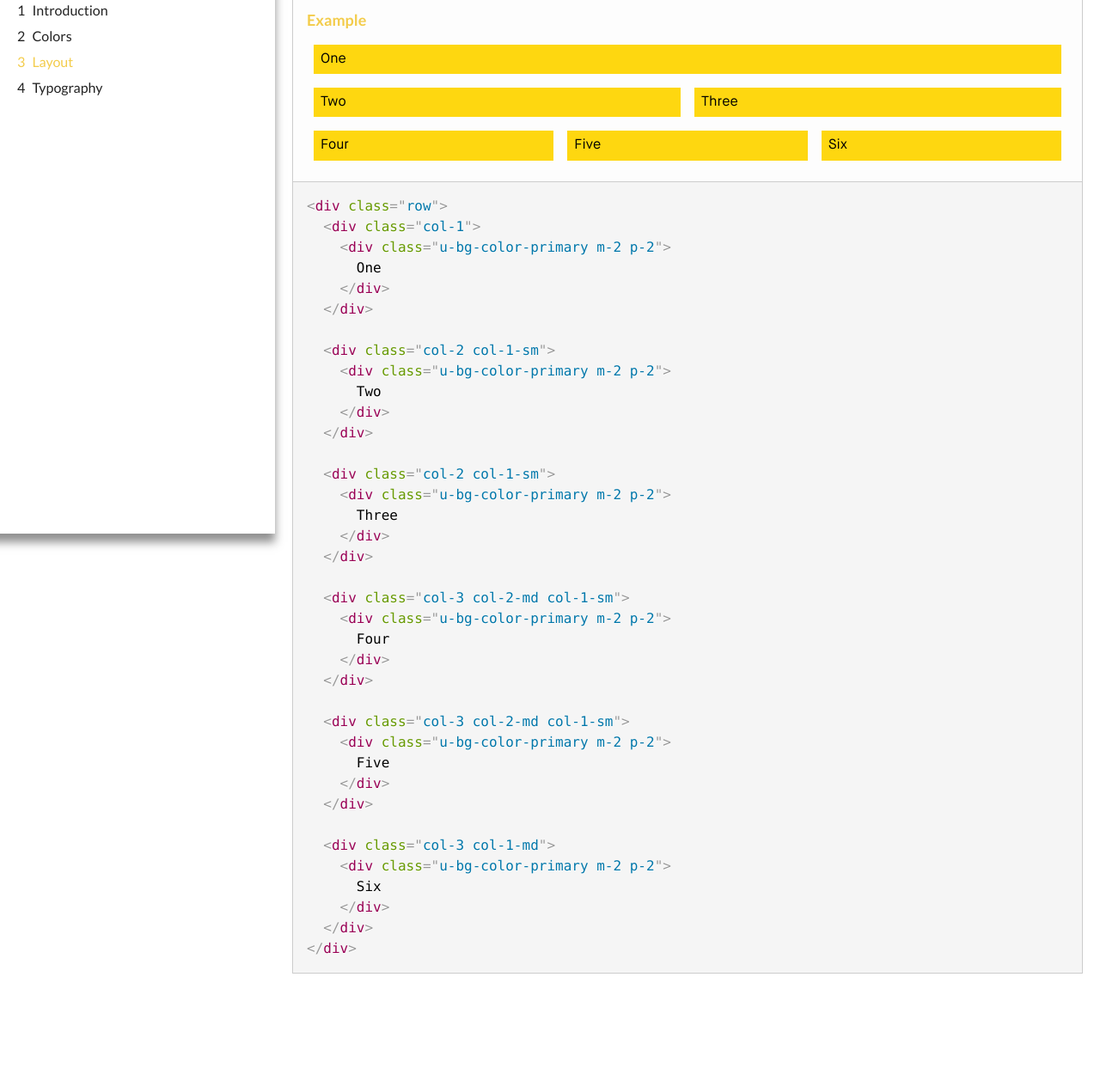
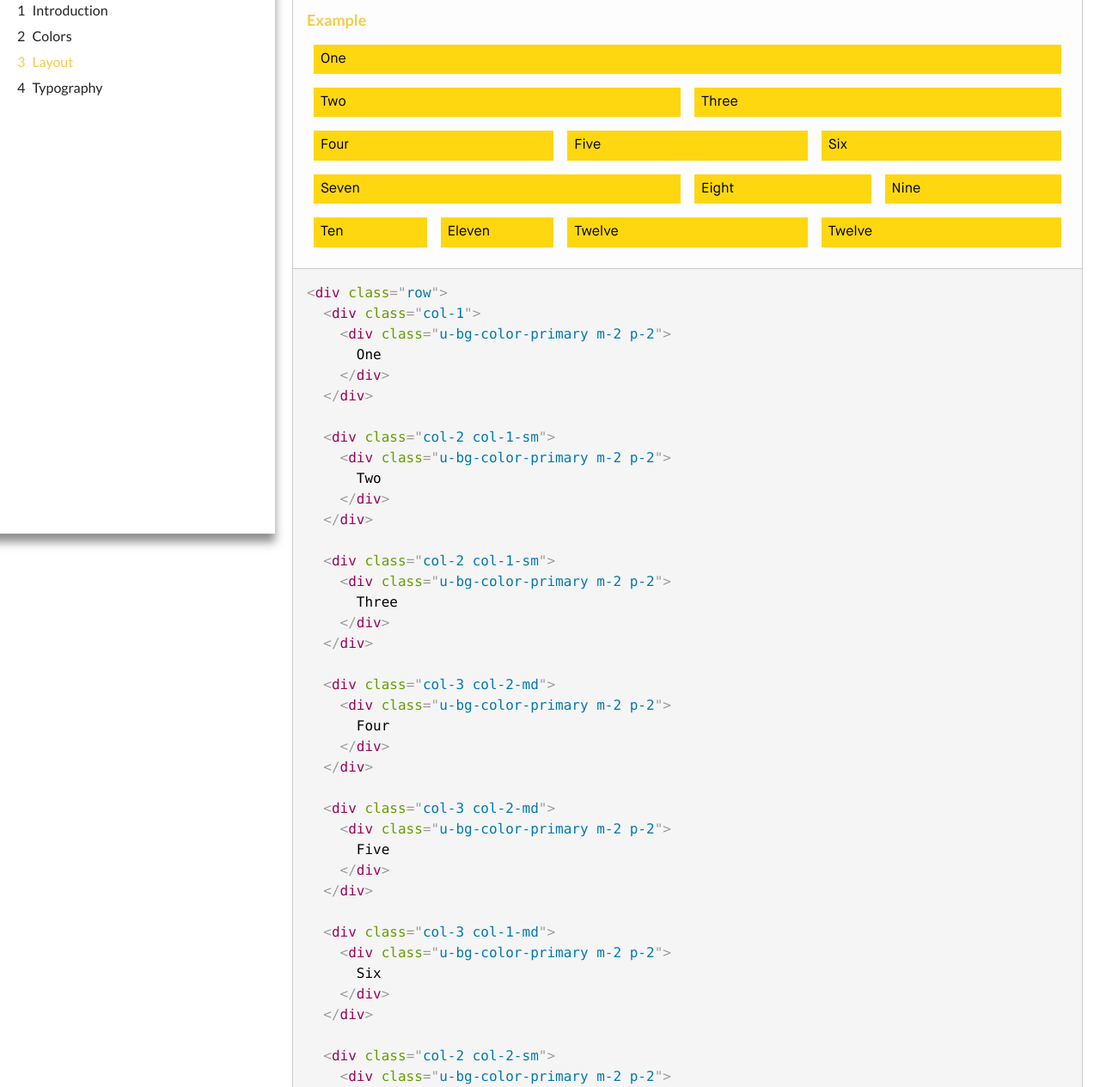
Before and after one commit to manticarodrigo/platefit-styleguide, a website built with webpack: page styleguide/item-layout.html in a window 1280 px wide. Shown: the part 179-1444 px from the top of the page at 86% size. Before the commit the page ends 1372 px from the top, so only its background shows below. Built offline with nearby package versions, Linux system fonts and the light colour scheme.

Commit message:
Added more layout examples.

```diff
--- a/styleguide/item-layout.html
+++ b/styleguide/item-layout.html
@@ -92,7 +92,7 @@
                 </h1>
               </a>
 
-                <div class="kss-section__description"><p>A multi-column grid class family and other utilites.</p>
+                <div class="kss-section__description"><p>A multi-column grid and spacing / alignment utilites.</p>
 </div>
 
             </article>
@@ -120,13 +120,13 @@
     </div>
   </div>
 
-  <div class="col-3 col-2-md col-1-sm">
+  <div class="col-3 col-2-md">
     <div class="u-bg-color-primary m-2 p-2">
       Four
     </div>
   </div>
 
-  <div class="col-3 col-2-md col-1-sm">
+  <div class="col-3 col-2-md">
     <div class="u-bg-color-primary m-2 p-2">
       Five
     </div>
@@ -135,6 +135,48 @@
   <div class="col-3 col-1-md">
     <div class="u-bg-color-primary m-2 p-2">
       Six
+    </div>
+  </div>
+
+  <div class="col-2 col-2-sm">
+    <div class="u-bg-color-primary m-2 p-2">
+      Seven
+    </div>
+  </div>
+
+  <div class="col-4 col-2-sm">
+    <div class="u-bg-color-primary m-2 p-2">
+      Eight
+    </div>
+  </div>
+
+  <div class="col-4 col-1-sm">
+    <div class="u-bg-color-primary m-2 p-2">
+      Nine
+    </div>
+  </div>
+
+  <div class="col-6 col-3-md">
+    <div class="u-bg-color-primary m-2 p-2">
+      Ten
+    </div>
+  </div>
+
+  <div class="col-6 col-3-md">
+    <div class="u-bg-color-primary m-2 p-2">
+      Eleven
+    </div>
+  </div>
+
+  <div class="col-3">
+    <div class="u-bg-color-primary m-2 p-2">
+      Twelve
+    </div>
+  </div>
+
+  <div class="col-3 col-1-md">
+    <div class="u-bg-color-primary m-2 p-2">
+      Twelve
     </div>
   </div>
 </div></div>
@@ -161,13 +203,13 @@
     &lt;/div&gt;
   &lt;/div&gt;
 
-  &lt;div class&#x3D;&quot;col-3 col-2-md col-1-sm&quot;&gt;
+  &lt;div class&#x3D;&quot;col-3 col-2-md&quot;&gt;
     &lt;div class&#x3D;&quot;u-bg-color-primary m-2 p-2&quot;&gt;
       Four
     &lt;/div&gt;
   &lt;/div&gt;
 
-  &lt;div class&#x3D;&quot;col-3 col-2-md col-1-sm&quot;&gt;
+  &lt;div class&#x3D;&quot;col-3 col-2-md&quot;&gt;
     &lt;div class&#x3D;&quot;u-bg-color-primary m-2 p-2&quot;&gt;
       Five
     &lt;/div&gt;
@@ -176,6 +218,48 @@
   &lt;div class&#x3D;&quot;col-3 col-1-md&quot;&gt;
     &lt;div class&#x3D;&quot;u-bg-color-primary m-2 p-2&quot;&gt;
       Six
+    &lt;/div&gt;
+  &lt;/div&gt;
+
+  &lt;div class&#x3D;&quot;col-2 col-2-sm&quot;&gt;
+    &lt;div class&#x3D;&quot;u-bg-color-primary m-2 p-2&quot;&gt;
+      Seven
+    &lt;/div&gt;
+  &lt;/div&gt;
+
+  &lt;div class&#x3D;&quot;col-4 col-2-sm&quot;&gt;
+    &lt;div class&#x3D;&quot;u-bg-color-primary m-2 p-2&quot;&gt;
+      Eight
+    &lt;/div&gt;
+  &lt;/div&gt;
+
+  &lt;div class&#x3D;&quot;col-4 col-1-sm&quot;&gt;
+    &lt;div class&#x3D;&quot;u-bg-color-primary m-2 p-2&quot;&gt;
+      Nine
+    &lt;/div&gt;
+  &lt;/div&gt;
+
+  &lt;div class&#x3D;&quot;col-6 col-3-md&quot;&gt;
+    &lt;div class&#x3D;&quot;u-bg-color-primary m-2 p-2&quot;&gt;
+      Ten
+    &lt;/div&gt;
+  &lt;/div&gt;
+
+  &lt;div class&#x3D;&quot;col-6 col-3-md&quot;&gt;
+    &lt;div class&#x3D;&quot;u-bg-color-primary m-2 p-2&quot;&gt;
+      Eleven
+    &lt;/div&gt;
+  &lt;/div&gt;
+
+  &lt;div class&#x3D;&quot;col-3&quot;&gt;
+    &lt;div class&#x3D;&quot;u-bg-color-primary m-2 p-2&quot;&gt;
+      Twelve
+    &lt;/div&gt;
+  &lt;/div&gt;
+
+  &lt;div class&#x3D;&quot;col-3 col-1-md&quot;&gt;
+    &lt;div class&#x3D;&quot;u-bg-color-primary m-2 p-2&quot;&gt;
+      Twelve
     &lt;/div&gt;
   &lt;/div&gt;
 &lt;/div&gt;</code></pre>
--- a/styles/globals/_layout.scss
+++ b/styles/globals/_layout.scss
@@ -1,6 +1,6 @@
 // Layout
 //
-// A multi-column grid class family and other utilites.
+// A multi-column grid and spacing / alignment utilites.
 //
 // Markup: ../styleguide/templates/layout.html
 //
```
Also changed, not shown: styleguide/section-layout.html (+89 -5 lines), styleguide/templates/layout.html (+44 -2 lines).
